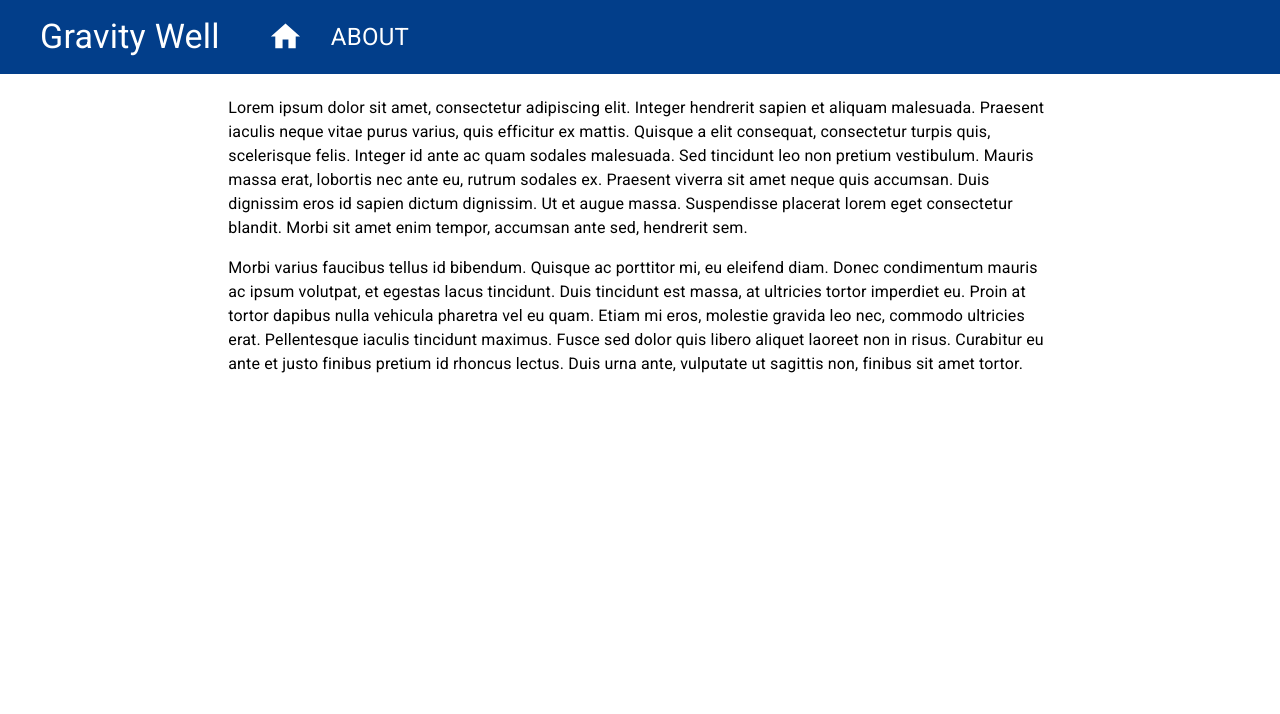
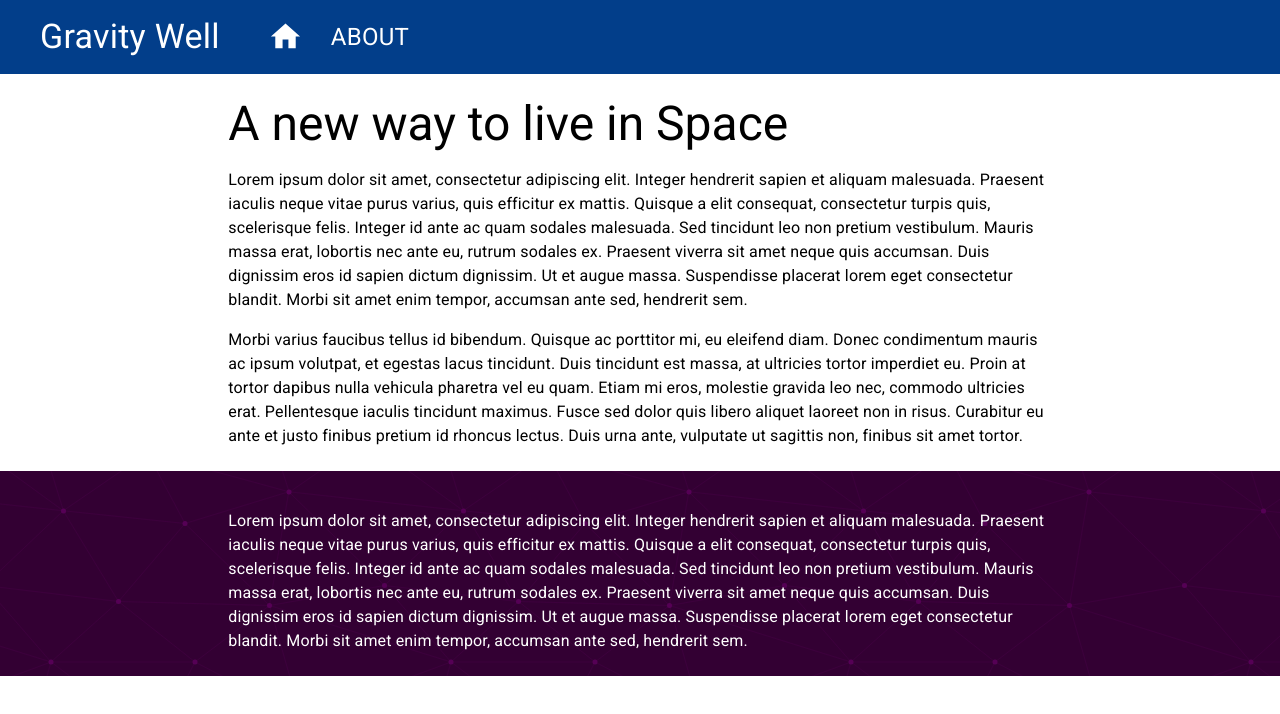
Before and after one commit to Awesomefusion/gravitywell, a React (Create React App) app: page / in a window 1280 px wide. Shown: the top 714 px of the page. Built offline with nearby package versions, Linux system fonts and the light colour scheme.

Commit message:
Moving to different project to continue

```diff
--- a/src/pages/Home.jsx
+++ b/src/pages/Home.jsx
@@ -1,5 +1,5 @@
 import React from 'react';
-import { Grid, Typography  } from "@material-ui/core"
+import { Grid, Typography, Card, CardActionArea, CardContent, CardMedia  } from "@material-ui/core"
 import { useStyles } from '../styles/divStyles.jsx'
 
 function Home() {
@@ -7,7 +7,9 @@ function Home() {
   const classes = useStyles();
 
   return (
-    <div className={classes.whiteDiv}>
+    <div>
+
+      <div className={classes.whiteDiv}>
         <Grid container direction="column">
           <Grid container>
 
@@ -15,7 +17,11 @@ function Home() {
 
               <Grid item xs={12} md={10} lg={8}>
 
-                <Typography>
+                <Typography variant="h3">
+                  A new way to live in Space
+                </Typography>
+
+                <Typography className={classes.textDefault}>
                   Lorem ipsum dolor sit amet, consectetur adipiscing elit. Integer hendrerit sapien et aliquam malesuada. Praesent iaculis neque vitae purus varius, quis efficitur ex mattis. Quisque a elit consequat, consectetur turpis quis, scelerisque felis. Integer id ante ac quam sodales malesuada. Sed tincidunt leo non pretium vestibulum. Mauris massa erat, lobortis nec ante eu, rutrum sodales ex. Praesent viverra sit amet neque quis accumsan. Duis dignissim eros id sapien dictum dignissim. Ut et augue massa. Suspendisse placerat lorem eget consectetur blandit. Morbi sit amet enim tempor, accumsan ante sed, hendrerit sem.
                 </Typography>
 
@@ -29,6 +35,39 @@ function Home() {
 
           </Grid>
         </Grid>
+      </div>
+
+      <div className={classes.consDiv}>
+        <Grid container direction="column">
+          <Grid container>
+
+            <Grid item xs={0} md={1} lg={2}/>
+
+              <Grid item xs={12} md={10} lg={8}>
+
+                <Typography className={classes.textDefault}>
+                  Lorem ipsum dolor sit amet, consectetur adipiscing elit. Integer hendrerit sapien et aliquam malesuada. Praesent iaculis neque vitae purus varius, quis efficitur ex mattis. Quisque a elit consequat, consectetur turpis quis, scelerisque felis. Integer id ante ac quam sodales malesuada. Sed tincidunt leo non pretium vestibulum. Mauris massa erat, lobortis nec ante eu, rutrum sodales ex. Praesent viverra sit amet neque quis accumsan. Duis dignissim eros id sapien dictum dignissim. Ut et augue massa. Suspendisse placerat lorem eget consectetur blandit. Morbi sit amet enim tempor, accumsan ante sed, hendrerit sem.
+                </Typography>
+
+                <Card>
+                  <CardActionArea>
+                    <CardMedia
+
+                    />
+                  </CardActionArea>
+                </Card>
+
+              </Grid>
+
+            <Grid item xs={0} md={1} lg={2}/>
+
+          </Grid>
+        </Grid>
+      </div>
+
+
+
+
     </div>
   );
 }
```
Also changed, not shown: src/img/space1.jpg (added).
